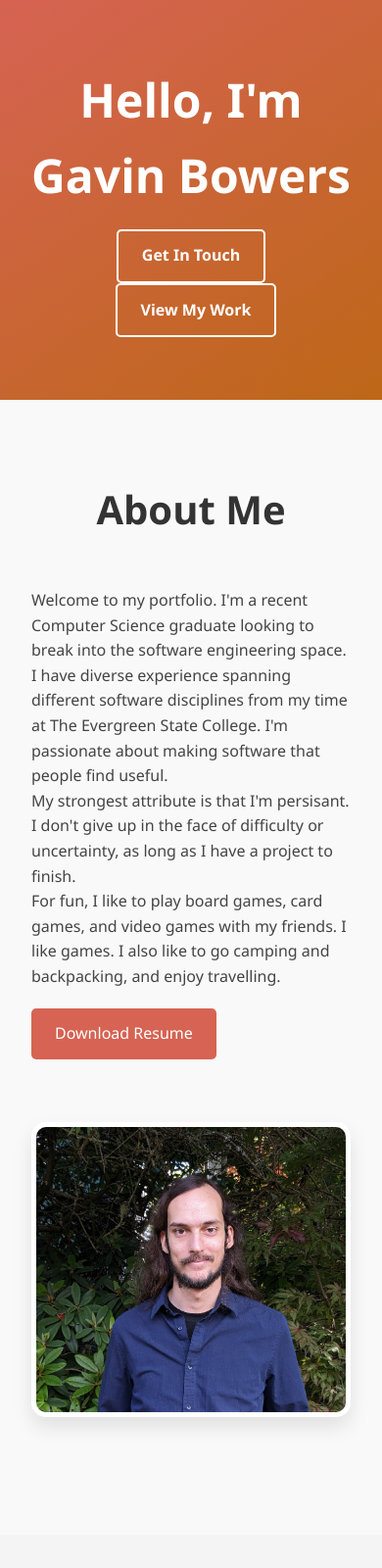
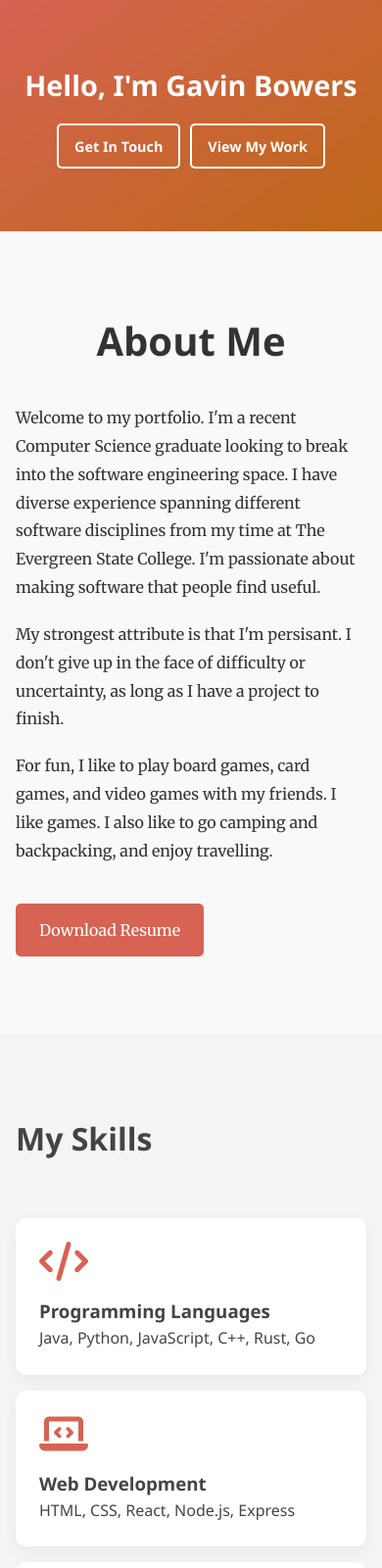
Before and after one commit to Gavin-Bowers/Gavin-Bowers.github.io, a plain HTML site: page index.html in a window 390 px wide. Shown: the top 1600 px of the page at 98% size. Drawn offline with Linux system fonts and the light colour scheme.

Commit message:
layout changes

```diff
--- a/index.html
+++ b/index.html
@@ -6,6 +6,9 @@
                                    initial-scale=1.0">
     <title>Portfolio</title>
     <script src="https://kit.fontawesome.com/141bbcb06c.js" crossorigin="anonymous"></script>
+    <link rel="preconnect" href="https://fonts.googleapis.com">
+    <link rel="preconnect" href="https://fonts.gstatic.com" crossorigin>
+    <link href="https://fonts.googleapis.com/css2?family=Merriweather:ital,wght@0,300;0,400;0,700;1,400&display=swap" rel="stylesheet">
     <link rel="stylesheet" href="styles.css">
 </head>
 <body>
@@ -15,8 +18,10 @@
             <div class="hero">
                 <div class="hero-content">
                     <h1>Hello, I'm <span>Gavin Bowers</span></h1>
+                    <div class="hero-buttons">
                         <a href="#contact" class="btn" style="background: transparent; border: 2px solid white;"><b>Get In Touch</b></a>
                         <a href="#projects" class="btn" style="margin-left: 10px; background: transparent; border: 2px solid white;"><b>View My Work</b></a>
+                    </div>
                 </div>
             </div>
         </div>
@@ -25,6 +30,10 @@
     <!-- About Section -->
     <section id="about" class="about">
         <div class="container">
+            <div class="hero-image">
+                <img src="portrait2.jpg" alt="Profile Image">
+            </div>
+            <div class="about-content-wrapper">
                 <div class="section-title">
                     <h2>About Me</h2>
                 </div>
@@ -35,8 +44,6 @@
                         <p>For fun, I like to play board games, card games, and video games with my friends. I like games. I also like to go camping and backpacking, and enjoy travelling.</p>
                         <a href="#" class="btn" style="margin-top: 20px; background: var(--primary-color);">Download Resume</a>
                     </div>
-                <div class="hero-image">
-                    <img src="portrait.jpg" alt="Profile Image">
                 </div>
             </div>
         </div>
@@ -162,13 +169,13 @@
     <section id="contact" class="contact">
         <div class="container">
             <div class="section-title">
-                <h2>Get In Touch</h2>
+                <h2>Contact Me</h2>
             </div>
             <div class="contact-container">
                 <div class="contact-info">
                     <div class="contact-info-item">
                         <i class="fas fa-envelope"></i>
-                        <p>gavinjrbowers@gmail.com</p>
+                        <p>GavinJRBowers@gmail.com</p>
                     </div>
                     <div class="contact-info-item">
                         <i class="fas fa-phone"></i>
--- a/styles.css
+++ b/styles.css
@@ -37,6 +37,10 @@ ul {
     padding: 0 2rem;
 }
 
+.section-title {
+    padding-bottom: 1rem;
+}
+
 /* Header */
 header {
     background: linear-gradient(145deg, var(--primary-color), var(--secondary-color));
@@ -55,18 +59,6 @@ header {
 
 .hero-content {
     flex: 1;
-}
-
-.hero-image {
-    flex: 1;
-    text-align: center;
-}
-
-.hero-image img {
-    max-width: 80%;
-    border-radius: 15px;
-    box-shadow: 0 10px 20px rgba(0, 0, 0, 0.1);
-    border: 5px solid white;
 }
 
 .hero h1 {
@@ -89,35 +81,22 @@ header {
     transform: translateY(-3px);
 }
 
+.hero-buttons {
+    display: flex;
+    justify-content: flex-start;
+    align-items: center;
+    flex-wrap: nowrap;
+}
+
 /* About Section */
 .about {
     padding: 5rem 0;
 }
 
-.about-content {
+.about .container {
     display: flex;
+    gap: 3rem;
     align-items: flex-start;
-    gap: 2rem;
-    margin-bottom: 2rem;
-}
-
-.about-text {
-    flex: 2;
-}
-
-.section-title {
-    text-align: center;
-    margin-bottom: 3rem;
-    color: var(--dark-color);
-}
-
-.section-title h2 {
-    font-size: 2.5rem;
-    margin-bottom: 1rem;
-}
-
-.section-title p {
-    color: var(--primary-color);
 }
 
 .about .hero-image {
@@ -129,7 +108,37 @@ header {
     max-width: 100%;
     border-radius: 15px;
     box-shadow: 0 10px 20px rgba(0, 0, 0, 0.1);
-    border: 5px solid white;
+}
+
+.about-content-wrapper {
+    flex: 2;
+}
+
+.about .section-title {
+    text-align: left;
+    /* margin-bottom: 2rem; */
+    color: var(--dark-color);
+}
+
+.about .section-title h2 {
+    font-size: 2.5rem;
+    margin-bottom: 1rem;
+}
+
+.about-content {
+    display: flex;
+    flex-direction: column;
+}
+
+.about-text {
+    font-family: 'Merriweather', serif;
+    font-size: 1.1rem;
+    line-height: 1.8;
+    color: #333;
+}
+
+.about-text p {
+    margin-bottom: 1.2rem;
 }
 
 /* Skills Section */
@@ -309,6 +318,8 @@ header {
     font-size: 1.5rem;
     color: var(--primary-color);
     margin-right: 1rem;
+    min-width: 25px;
+    text-align: center;
 }
 
 .contact-form {
@@ -365,17 +376,24 @@ footer {
 
 /* Responsive Design */
 @media (max-width: 992px) {
+    /* General responsive styles for tablets */
     .hero {
         flex-direction: column;
         text-align: center;
     }
 
-    .hero-image {
-        margin-top: 2rem;
+    .about .container {
+        flex-direction: column;
+        align-items: center;
     }
 
-    .about-content {
-        flex-direction: column;
+    .about .hero-image {
+        margin-bottom: 2rem;
+        max-width: 60%;
+    }
+
+    .about .section-title {
+        text-align: center;
     }
 
     .timeline::after {
@@ -400,3 +418,100 @@ footer {
         flex-direction: column;
     }
 }
+
+/* Mobile specific styles */
+@media (max-width: 767px) {
+    /* Fix header buttons to always be side by side */
+    .hero-buttons {
+        justify-content: center;
+    }
+
+    .hero .btn {
+        display: inline-block;
+        padding: 0.6rem 1rem;
+        font-size: 0.9rem;
+        min-width: auto;
+    }
+
+    /* Smaller title text */
+    .hero h1 {
+        font-size: 1.8rem;
+        margin-bottom: 1rem;
+    }
+
+    .section-title h2 {
+        font-size: 2rem;
+    }
+
+    /* Hide profile image on mobile */
+    .about .hero-image {
+        display: none;
+    }
+
+    /* Ensure about content takes full width */
+    .about-content-wrapper {
+        flex: 1;
+        width: 100%;
+    }
+
+    /* Add margin to skills title */
+    .skills .section-title {
+        margin-bottom: 2.5rem;
+    }
+
+    /* Make project cards narrower */
+    .projects-grid {
+        grid-template-columns: 1fr;
+        max-width: 90%;
+        margin: 0 auto;
+    }
+
+    /* Fix contact section spacing */
+    .contact .section-title {
+        margin-bottom: 2.5rem;
+    }
+
+    .contact-info {
+        margin-bottom: 2rem;
+    }
+
+    .contact-info-item {
+        margin-bottom: 1rem;
+    }
+
+    .contact-info-item i {
+        margin-right: 0.75rem;
+    }
+
+    .contact-form {
+        width: 100%;
+    }
+
+    .form-group {
+        margin-bottom: 1rem;
+    }
+
+    /* Smaller text for better mobile readability */
+    .about-text {
+        font-size: 1rem;
+    }
+
+    /* More compact skill cards */
+    .skills-container {
+        gap: 1rem;
+    }
+
+    .skill-card {
+        padding: 1.5rem;
+    }
+
+    /* Add some spacing to footer */
+    footer {
+        margin-top: 2rem;
+    }
+
+    /* Adjust container padding for mobile */
+    .container {
+        padding: 0 1rem;
+    }
+}
```
Also changed, not shown: portrait2.jpg (added). Lines whose indentation alone changed are shown as unchanged.
